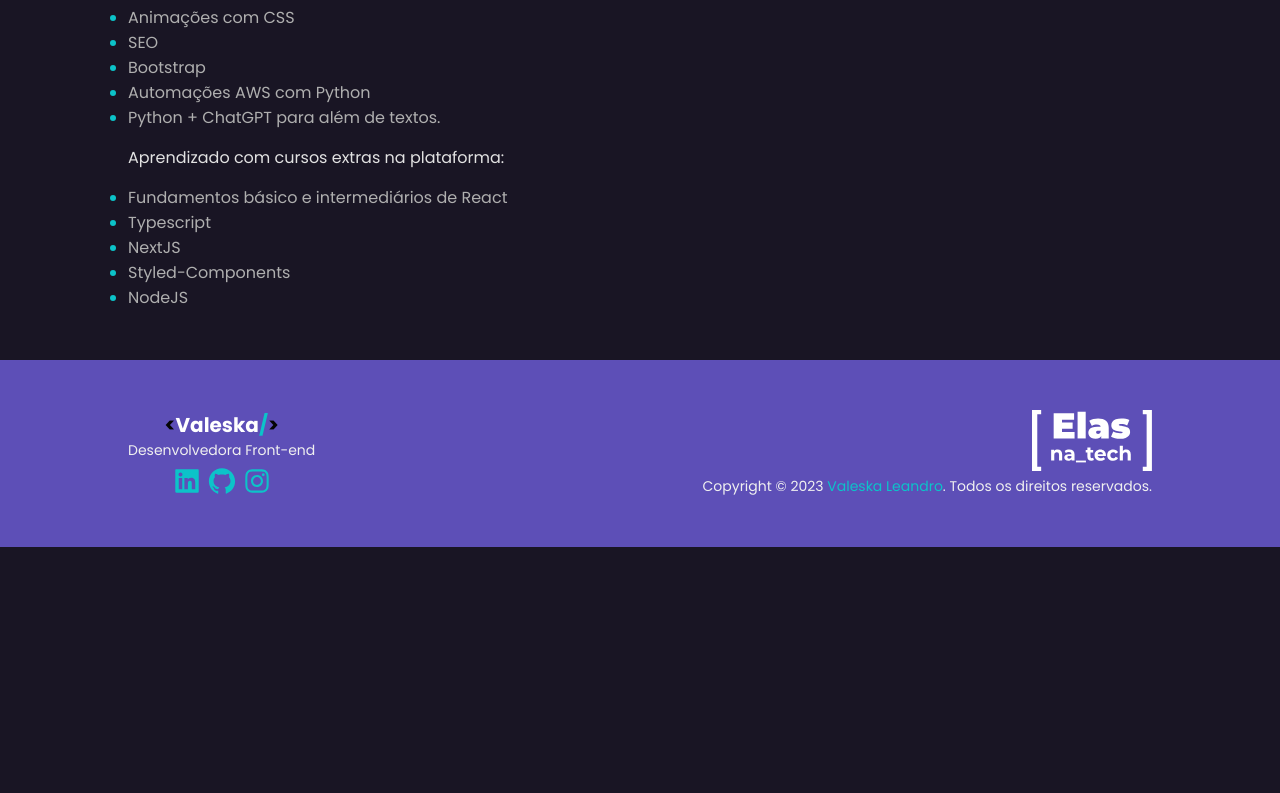
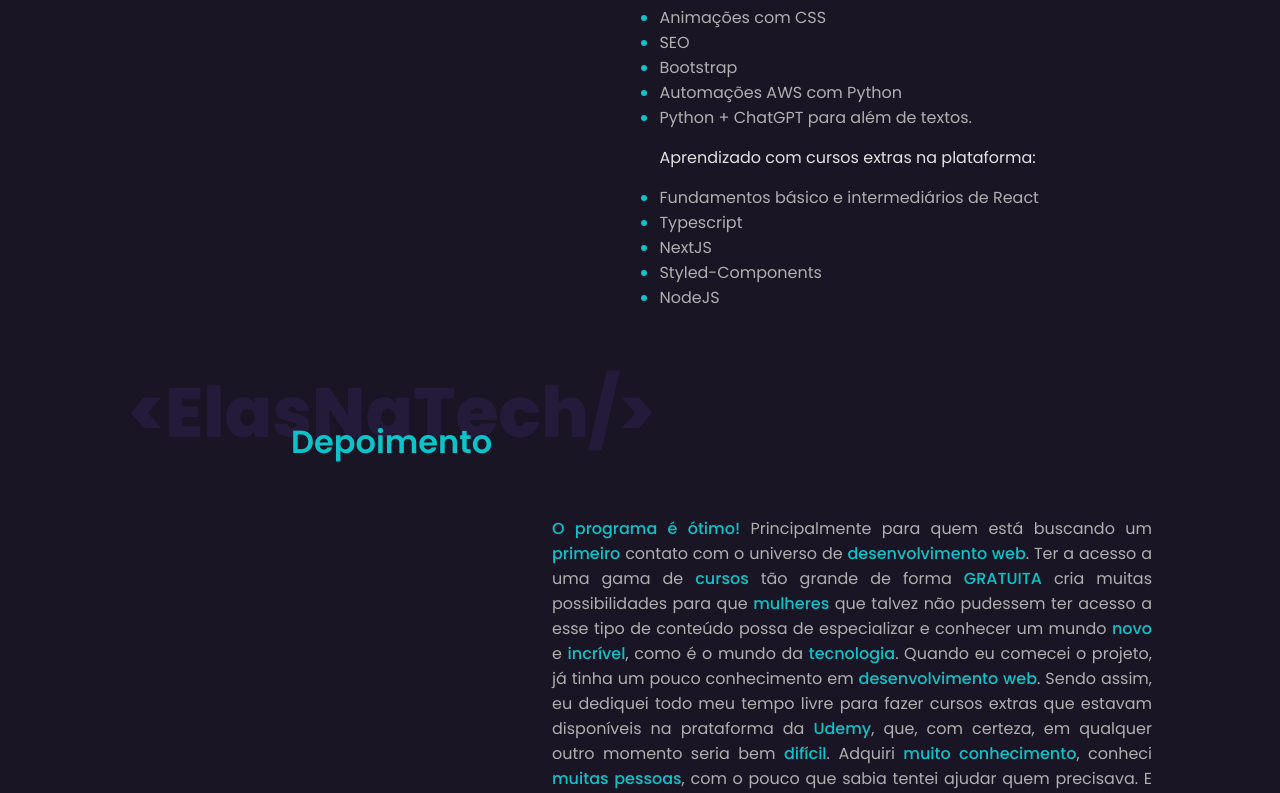
Before and after one commit to ValeskaLeandro/final-project-elasnatech, a React (Vite) app: page / in a window 1280 px wide. Shown: the part 2000-2793 px from the top of the page. Before the commit the page ends 2547 px from the top, so only its background shows below. Built offline with nearby package versions, Linux system fonts and the light colour scheme; the HTML template or start-up script is replaced by a standard one.

Commit message:
:sparkles: feat: Create testimony section.

```diff
--- a/src/components/Main/index.tsx
+++ b/src/components/Main/index.tsx
@@ -6,6 +6,7 @@ import Home from "../../sections/Home";
 import About from "../../sections/About";
 import Start from "../../sections/Start";
 import Learn from "../../sections/Learn";
+import Testimony from "../../sections/Testimony";
 
 export default function Main() {
   return(
@@ -14,6 +15,7 @@ export default function Main() {
       <About />
       <Start />
       <Learn />
+      <Testimony />
     </MainContainer>
   )
 }
--- a/src/sections/Learn/styled.ts
+++ b/src/sections/Learn/styled.ts
@@ -1,6 +1,7 @@
 import styled from "styled-components";
 
 export const LearnSection = styled.section`
+  align-items: end;
 
   .contentLearn {
     max-width: 600px;
--- /dev/null
+++ b/src/sections/Testimony/index.tsx
@@ -0,0 +1,21 @@
+// Styles
+import { TestimonySection } from "./styled";
+
+// Components
+import Title from "../../components/Title";
+import Description from "../../components/Description";
+
+export default function Testimony() {
+  return(
+    <TestimonySection id="testimony" className="container">
+      <Title title="Depoimento" subtitle="<ElasNaTech/>" classname="start"/>
+      <div className="contentTestimony">
+        <Description>
+          <p>
+            <span>O programa é ótimo!</span> Principalmente para quem está buscando um <span>primeiro</span> contato com o universo de <span>desenvolvimento web</span>. Ter a acesso a uma gama de <span>cursos</span> tão grande de forma <span>GRATUITA</span> cria muitas possibilidades para que <span>mulheres</span> que talvez não pudessem ter acesso a esse tipo de conteúdo possa de especializar e conhecer um mundo <span>novo</span> e <span>incrível</span>, como é o mundo da <span>tecnologia</span>. Quando eu comecei o projeto, já tinha um pouco conhecimento em <span>desenvolvimento web</span>. Sendo assim, eu dediquei todo meu tempo livre para fazer cursos extras que estavam disponíveis na prataforma da <span>Udemy</span>, que, com certeza, em qualquer outro momento seria bem <span>difícil</span>. Adquiri <span>muito conhecimento</span>, conheci <span>muitas pessoas</span>, com o pouco que sabia tentei ajudar quem precisava. E isso é muito gradificante. <span>TODAS</span> em direção ao mesmo objetivo. 🚀
+          </p>
+        </Description>
+      </div>
+    </TestimonySection>
+  )
+}
--- /dev/null
+++ b/src/sections/Testimony/styled.ts
@@ -0,0 +1,14 @@
+import styled from "styled-components";
+
+export const TestimonySection = styled.section`
+  align-items: end;
+
+  .contentTestimony {
+    max-width: 600px;
+    display: flex;
+    flex-direction: column;
+  }
+  @media (max-width: 998px) {
+    align-items: center;
+  }
+`
```
